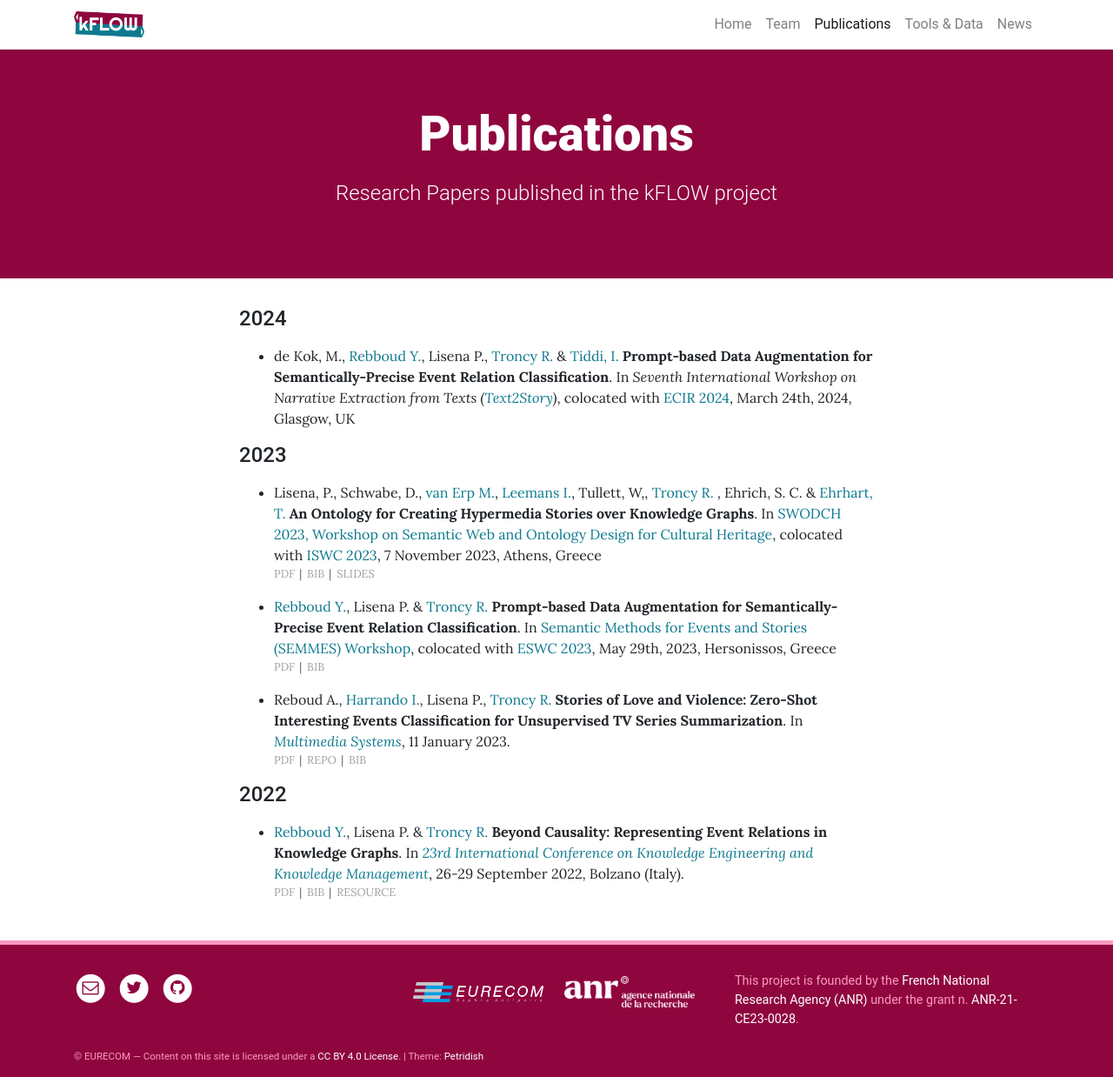
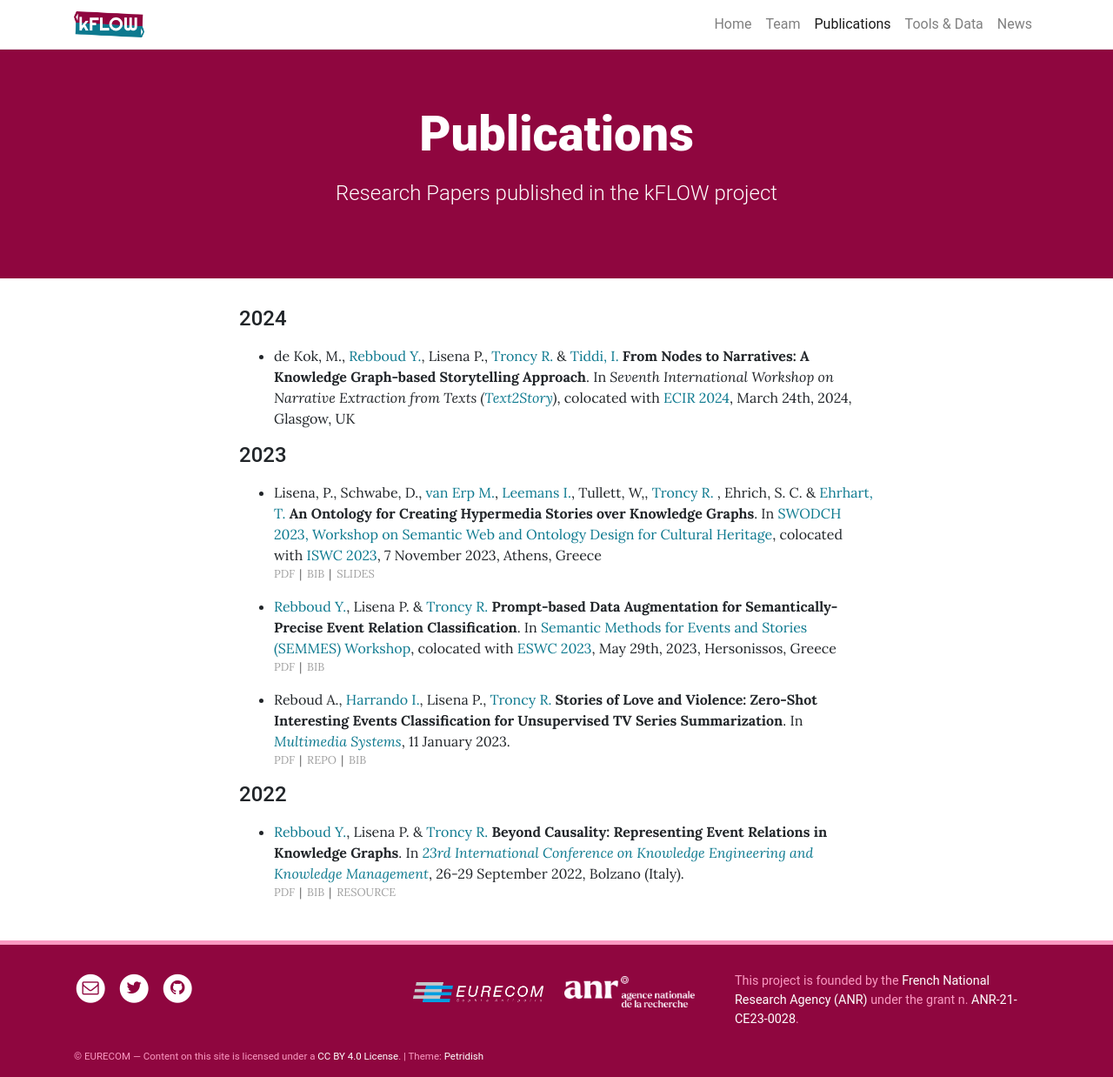
Before and after one commit to ANR-kFLOW/anr-kflow.github.io, a Jekyll site: the page built from pages/publications.md, in a window 1280 px wide. Shown: the whole page at 87% size. Built offline with Jekyll 4.4.1, drawn with Linux system fonts in a browser that asks for light colours.

Commit message:
fix paper title

```diff
--- a/pages/publications.md
+++ b/pages/publications.md
@@ -7,7 +7,7 @@ permalink: /publications/
 
 #### 2024
 
-- de Kok, M., [Rebboud Y.](https://ryoussra.github.io/), Lisena P., [Troncy R.](http://www.eurecom.fr/~troncy/) & [Tiddi, I.](https://kmitd.github.io/ilaria/) **Prompt-based Data Augmentation for Semantically-Precise Event Relation Classification**. In *Seventh International Workshop on Narrative Extraction from Texts ([Text2Story](https://text2story24.inesctec.pt/))*, colocated with [ECIR 2024](https://www.ecir2024.org/), March 24th, 2024, Glasgow, UK
+- de Kok, M., [Rebboud Y.](https://ryoussra.github.io/), Lisena P., [Troncy R.](http://www.eurecom.fr/~troncy/) & [Tiddi, I.](https://kmitd.github.io/ilaria/) **From Nodes to Narratives: A Knowledge Graph-based Storytelling Approach**. In *Seventh International Workshop on Narrative Extraction from Texts ([Text2Story](https://text2story24.inesctec.pt/))*, colocated with [ECIR 2024](https://www.ecir2024.org/), March 24th, 2024, Glasgow, UK
 
 #### 2023
 
```
